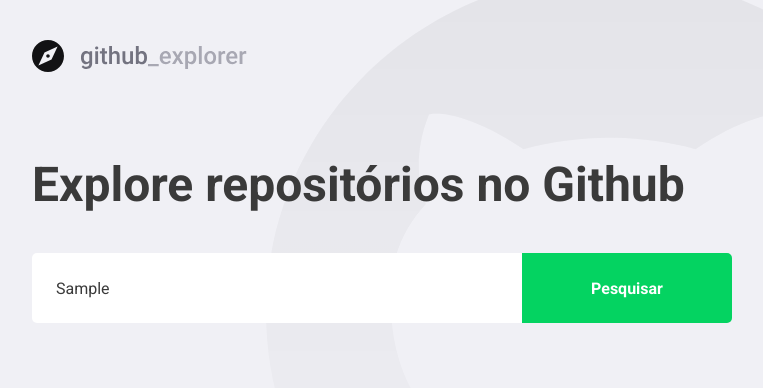
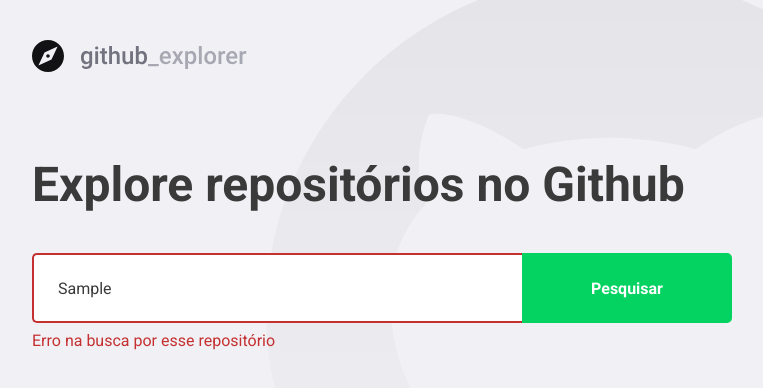
Before and after one commit to didierpg/github-explorer, a React (Create React App) app: page / in a window 1280 px wide. Both pictures are taken after typing "Sample" into the empty fields and a click on the button "Pesquisar". Shown: the top 388 px of the page, without its empty margins (148-911 px from the left). Built offline with nearby package versions, Linux system fonts and the light colour scheme; no server answers.

Commit message:
Primeiro projeto com React ▸ Criando a aplicação ▸  Lidando com erros

```diff
--- a/src/pages/Dashboard/index.tsx
+++ b/src/pages/Dashboard/index.tsx
@@ -4,7 +4,7 @@
 
 import logoImg from '../../assets/logo.svg';
 
-import { Title, Form, Resositories } from './styles';
+import { Title, Form, Resositories, Error } from './styles';
 
 interface Repository {
   full_name: string;
@@ -17,6 +17,7 @@
 
 const Dashboard: React.FC = () => {
   const [newRepo, setNewRepo] = useState('');
+  const [inputError, setInputError] = useState('');
   const [repositories, setRepositories] = useState<Repository[]>([]);
 
   async function handleAddRepository(
@@ -24,12 +25,22 @@
   ): Promise<void> {
     event.preventDefault();
 
-    const response = await api.get<Repository>(`repos/${newRepo}`);
+    if (!newRepo) {
+      setInputError('Digite o autor/nome do repositório');
+      return;
+    }
 
-    const repository = response.data;
+    try {
+      const response = await api.get<Repository>(`repos/${newRepo}`);
 
-    setRepositories([...repositories, repository]);
-    setNewRepo('');
+      const repository = response.data;
+
+      setRepositories([...repositories, repository]);
+      setNewRepo('');
+      setInputError('');
+    } catch (err) {
+      setInputError('Erro na busca por esse repositório');
+    }
   }
 
   return (
@@ -37,7 +48,7 @@
       <img src={logoImg} alt="Github Explorer" />
       <Title>Explore repositórios no Github</Title>
 
-      <Form onSubmit={handleAddRepository}>
+      <Form hasError={!!inputError} onSubmit={handleAddRepository}>
         <input
           value={newRepo}
           onChange={(e) => setNewRepo(e.target.value)}
@@ -45,6 +56,8 @@
         />
         <button type="submit">Pesquisar</button>
       </Form>
+
+      {inputError && <Error>{inputError}</Error>}
 
       <Resositories>
         {repositories.map((repository) => (
--- a/src/pages/Dashboard/styles.ts
+++ b/src/pages/Dashboard/styles.ts
@@ -1,5 +1,9 @@
-import styled from 'styled-components';
+import styled, { css } from 'styled-components';
 import { shade } from 'polished';
+
+interface FormProps {
+  hasError: boolean;
+}
 
 export const Title = styled.h1`
   font-size: 48px;
@@ -8,7 +12,7 @@
   margin-top: 80px;
 `;
 
-export const Form = styled.form`
+export const Form = styled.form<FormProps>`
   margin-top: 40px;
   max-width: 700px;
 
@@ -21,6 +25,14 @@
     border: 0;
     border-radius: 5px 0 0 5px;
     color: #3a3a3a;
+    border: 2px solid #fff;
+    border-right: 0;
+
+    ${(props) =>
+      props.hasError &&
+      css`
+        border-color: #c53030;
+      `}
 
     &::placeholder {
       color: #a8a8b3;
@@ -42,6 +54,12 @@
       background: ${shade(0.2, '#04D361')};
     }
   }
+`;
+
+export const Error = styled.span`
+  display: block;
+  color: #c53030;
+  margin-top: 8px;
 `;
 
 export const Resositories = styled.div`
```
